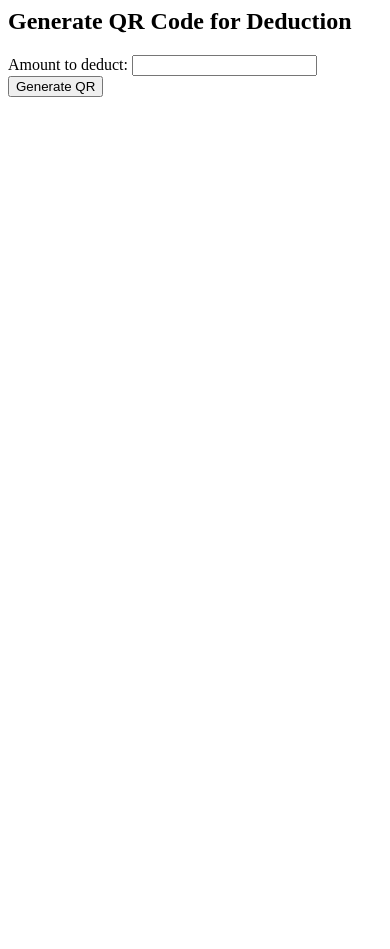
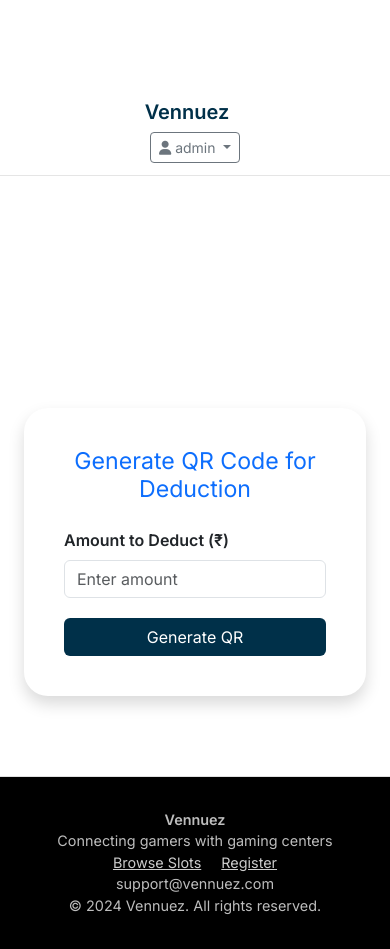
Before and after one commit to aravindkr-dev/vennuez, a Flask app: page /generate_qr in a window 390 px wide. Run offline with Flask 3, Linux system fonts and the light colour scheme; a user stored in the database is signed in.

Commit message:
Added subscription and qr to main program

```diff
--- a/routes.py
+++ b/routes.py
@@ -1149,7 +1149,40 @@ def scan_qr(token):
     return f"✅ ₹{amount} deducted successfully!"
 
 
+@app.route('/my_subscription_history')
+@login_required
+def subscription_history():
+    subs = Subscription.query.filter_by(user_id=current_user.id).all()
+    history = []
 
+    for sub in subs:
+        venue = Owner.query.get(sub.owner_id)
+        history.append({
+            "venue_name": venue.gaming_center_name,
+            "amount": sub.amount,
+            "created_at": sub.created_at
+        })
+
+    return render_template("my_subscription_history.html", subscriptions=history)
+
+
+@app.route('/owner/subscription_history')
+@login_required
+def owner_subscription_history():
+    owner_id = current_user.id
+    subscriptions = Subscription.query.filter_by(owner_id=owner_id).order_by(Subscription.created_at.desc()).all()
+
+    detailed_subs = []
+    for sub in subscriptions:
+        user = User.query.get(sub.user_id)
+        detailed_subs.append({
+            "user_name": user.username,
+            "user_phone": user.phone,
+            "amount": sub.amount,
+            "created_at": sub.created_at
+        })
+
+    return render_template("owner_subscription_history.html", subscriptions=detailed_subs)
 
 
 # Error handlers
--- a/templates/base.html
+++ b/templates/base.html
@@ -123,11 +123,14 @@
             <ul class="dropdown-menu dropdown-menu-end">
               {% if session.user_type == 'owner' %}
                 <li><a class="dropdown-item" href="{{ url_for('dashboard') }}">Dashboard</a></li>
+                <li><a class="dropdown-item" href="{{ url_for('owner_subscription_history') }}">Subscription History</a></li>
                 <li><a class="dropdown-item" href="{{ url_for('logout') }}">Logout</a></li>
-              {% endif %}
+              {% elif session.user_type == 'user' %}
               <li><a class="dropdown-item" href="{{ url_for('user_dashboard') }}">My Bookings</a></li>
               <li><a class="dropdown-item" href="{{ url_for('my_subscriptions') }}">My Subscriptions</a></li>
-              <li><a class="dropdown-item" href="{{ url_for('logout') }}">Logout</a></li>
+              <li><a class="dropdown-item" href="{{ url_for('subscription_history') }}">Subscription History</a></li>
+              {% endif %}
+
             </ul>
           </div>
         {% else %}
--- a/templates/generate_qr.html
+++ b/templates/generate_qr.html
@@ -1,6 +1,50 @@
-<h2>Generate QR Code for Deduction</h2>
-<form method="post">
-    <label>Amount to deduct:</label>
-    <input type="number" step="0.01" name="amount" required class="form-control">
-    <button class="btn btn-primary mt-3" type="submit">Generate QR</button>
-</form>
+{% extends "base.html" %}
+
+{% block title %}Generate QR Code{% endblock %}
+
+{% block content %}
+<style>
+  .btn-custom {
+    background-color: #003049;
+    color: white;
+  }
+
+  .btn-custom:hover {
+    background-color: #002437;
+    color: white;
+  }
+
+  .card {
+    border: none;
+    border-radius: 1.5rem;
+  }
+</style>
+
+<div class="container mt-5">
+  <div class="row justify-content-center">
+    <div class="col-lg-6 col-md-8 col-sm-10">
+      <div class="card shadow">
+        <div class="card-body p-4">
+          <h3 class="text-center mb-4 text-primary">Generate QR Code for Deduction</h3>
+          <form method="post">
+            <div class="mb-3">
+              <label for="amount" class="form-label fw-semibold">Amount to Deduct (₹)</label>
+              <input type="number" step="0.01" name="amount" id="amount" class="form-control" placeholder="Enter amount" required>
+            </div>
+            <div class="d-grid">
+              <button type="submit" class="btn btn-custom">Generate QR</button>
+            </div>
+          </form>
+
+          {% if qr_url %}
+          <div class="mt-4 text-center">
+            <h5 class="text-success">QR Code Generated:</h5>
+            <img src="{{ qr_url }}" alt="QR Code" class="img-fluid mt-2" style="max-width: 250px;">
+          </div>
+          {% endif %}
+        </div>
+      </div>
+    </div>
+  </div>
+</div>
+{% endblock %}
```
Also changed, not shown: templates/my_subscription_history.html (added, +36 -0 lines), templates/owner_subscription_history.html (added, +38 -0 lines), templates/show_qr.html (+50 -2 lines), test.py (+6 -3 lines), instance/gaming_center.db.
